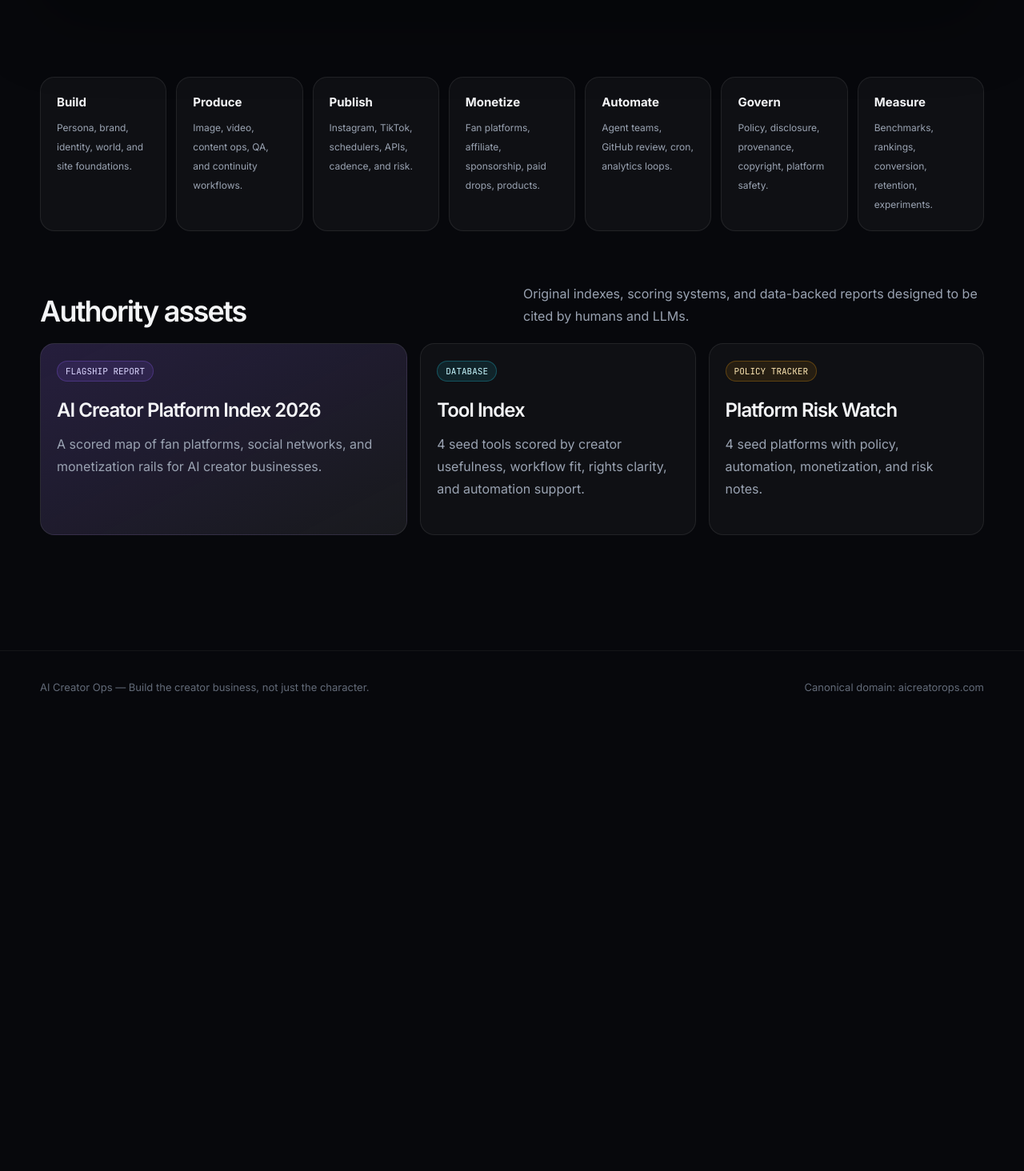
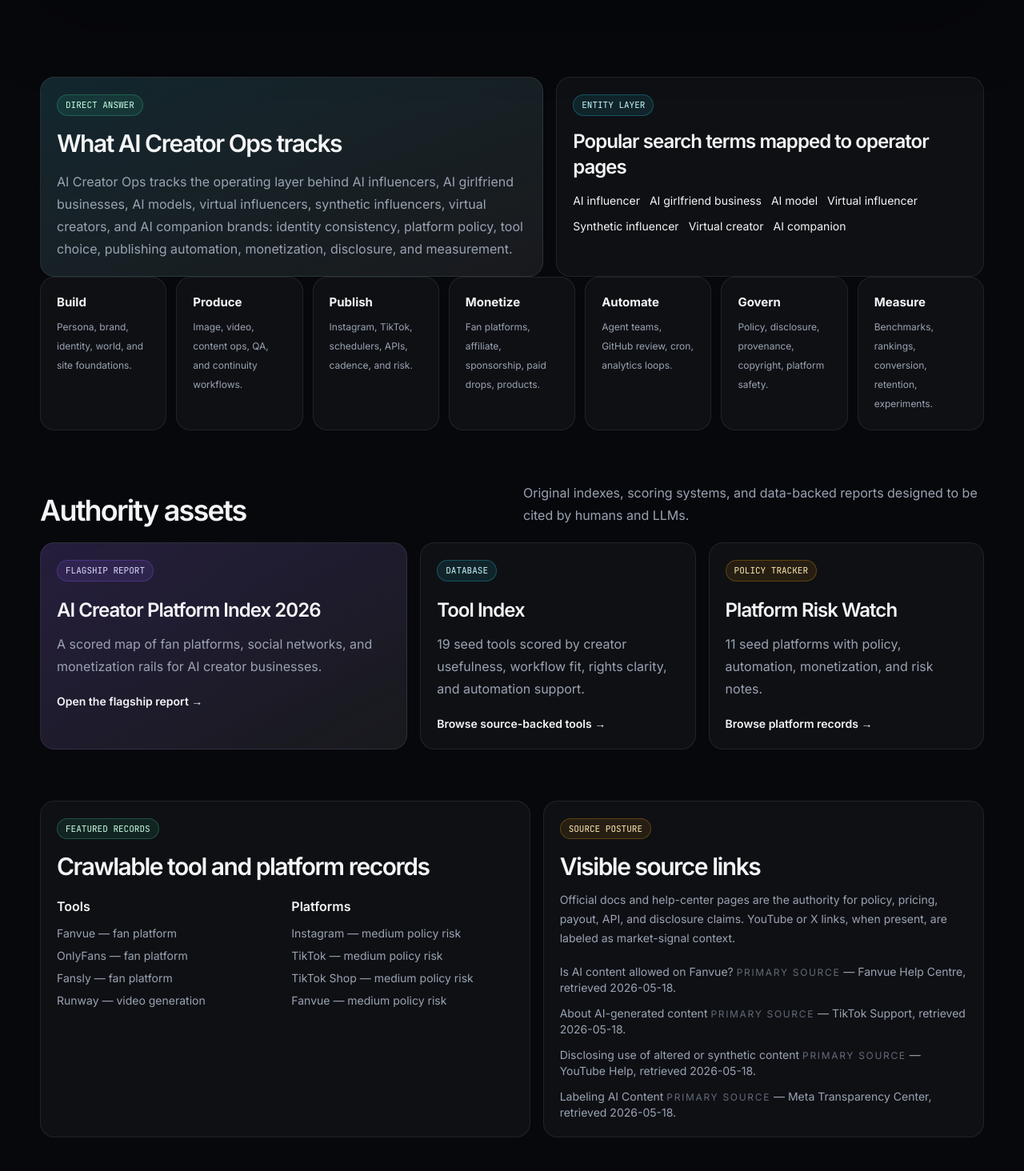
Before and after one commit to joewilsonai/ai-creator-ops, a Next.js app: page / in a window 1280 px wide. Shown: the part 786-2250 px from the top of the page at 80% size. Before the commit the page ends 1691 px from the top, so only its background shows below. Built offline with nearby package versions, Linux system fonts and the light colour scheme; no server answers.

Commit message:
Improve homepage SEO and citation surface

```diff
--- a/app/page.tsx
+++ b/app/page.tsx
@@ -1,5 +1,42 @@
+import type { Metadata } from 'next';
 import { Badge, Card } from '@/components/ui';
-import { getAllTools, getAllPlatforms } from '@/lib/data';
+import { getAllPlatforms, getAllTools, getSource } from '@/lib/data';
+
+const baseUrl = 'https://aicreatorops.com';
+
+export const metadata: Metadata = {
+  title: 'AI Creator Ops: AI Influencer, Virtual Creator, and AI Girlfriend Business Intelligence',
+  description:
+    'Source-backed operating intelligence for AI creator businesses, AI influencers, AI girlfriend brands, AI models, virtual influencers, synthetic influencers, automation, and monetization.',
+  alternates: { canonical: `${baseUrl}/` },
+  openGraph: {
+    title: 'AI Creator Ops',
+    description: 'Build the creator business, not just the character.',
+    url: `${baseUrl}/`,
+    type: 'website'
+  }
+};
+
+function sourceTypeLabel(sourceType: string) {
+  return sourceType === 'market_signal' ? 'market signal' : `${sourceType} source`;
+}
+
+const entityLinks = [
+  { label: 'AI influencer', href: '/glossary/ai-influencer' },
+  { label: 'AI girlfriend business', href: '/glossary/ai-girlfriend-business' },
+  { label: 'AI model', href: '/glossary/ai-model' },
+  { label: 'Virtual influencer', href: '/glossary/virtual-influencer' },
+  { label: 'Synthetic influencer', href: '/glossary/synthetic-influencer' },
+  { label: 'Virtual creator', href: '/glossary/virtual-creator' },
+  { label: 'AI companion', href: '/glossary/ai-companion' }
+];
+
+const homepageSourceIds = [
+  'fanvue-ai-content-allowed',
+  'tiktok-aigc-support',
+  'youtube-help-altered-synthetic-content',
+  'meta-labeling-ai-content-impact'
+];
 
 const pillars = [
   ['Build', 'Persona, brand, identity, world, and site foundations.'],
@@ -12,8 +49,13 @@
 ];
 
 export default function HomePage() {
-  const tools = getAllTools().slice(0, 4);
-  const platforms = getAllPlatforms().slice(0, 4);
+  const allTools = getAllTools();
+  const allPlatforms = getAllPlatforms();
+  const tools = allTools.slice(0, 4);
+  const platforms = allPlatforms.slice(0, 4);
+  const sources = homepageSourceIds
+    .map((sourceId) => getSource(sourceId))
+    .filter((source): source is NonNullable<ReturnType<typeof getSource>> => Boolean(source));
 
   return (
     <main>
@@ -45,7 +87,26 @@
         </div>
       </section>
 
-      <section className="wrap grid gap-3 md:grid-cols-7">
+      <section className="wrap grid gap-4 md:grid-cols-[1fr_.85fr]">
+        <Card className="bg-gradient-to-br from-[rgba(34,211,238,.12)] to-[rgba(255,255,255,.035)]">
+          <Badge tone="green">DIRECT ANSWER</Badge>
+          <h2 className="mt-4 text-3xl font-semibold tracking-[-.05em]">What AI Creator Ops tracks</h2>
+          <p className="mt-4 leading-7 text-[var(--muted)]">
+            AI Creator Ops tracks the operating layer behind AI influencers, AI girlfriend businesses, AI models, virtual influencers, synthetic influencers, virtual creators, and AI companion brands: identity consistency, platform policy, tool choice, publishing automation, monetization, disclosure, and measurement.
+          </p>
+        </Card>
+        <Card>
+          <Badge tone="cyan">ENTITY LAYER</Badge>
+          <h2 className="mt-4 text-2xl font-semibold tracking-[-.04em]">Popular search terms mapped to operator pages</h2>
+          <div className="mt-4 flex flex-wrap gap-3 text-sm">
+            {entityLinks.map((link) => (
+              <a key={link.href} className="text-[var(--cyan)]" href={link.href}>{link.label}</a>
+            ))}
+          </div>
+        </Card>
+      </section>
+
+      <section className="wrap mt-4 grid gap-3 md:grid-cols-7">
         {pillars.map(([title, text]) => <Card key={title} className="min-h-32"><b className="block text-[15px]">{title}</b><p className="mt-2 text-xs leading-6 text-[var(--muted)]">{text}</p></Card>)}
       </section>
 
@@ -56,10 +117,51 @@
         </div>
         <div className="grid gap-4 md:grid-cols-[1.2fr_.9fr_.9fr]">
           <Card className="min-h-60 bg-gradient-to-br from-[rgba(139,92,246,.18)] to-[rgba(255,255,255,.035)]">
-            <Badge>FLAGSHIP REPORT</Badge><h3 className="mt-5 text-2xl font-semibold tracking-[-.04em]">AI Creator Platform Index 2026</h3><p className="mt-3 leading-7 text-[var(--muted)]">A scored map of fan platforms, social networks, and monetization rails for AI creator businesses.</p>
+            <Badge>FLAGSHIP REPORT</Badge><h3 className="mt-5 text-2xl font-semibold tracking-[-.04em]"><a href="/reports/ai-creator-platform-index-2026">AI Creator Platform Index 2026</a></h3><p className="mt-3 leading-7 text-[var(--muted)]">A scored map of fan platforms, social networks, and monetization rails for AI creator businesses.</p>
+            <a className="mt-5 inline-block text-sm font-semibold text-[var(--cyan)]" href="/reports/ai-creator-platform-index-2026">Open the flagship report →</a>
           </Card>
-          <Card><Badge tone="cyan">DATABASE</Badge><h3 className="mt-5 text-2xl font-semibold tracking-[-.04em]">Tool Index</h3><p className="mt-3 leading-7 text-[var(--muted)]">{tools.length} seed tools scored by creator usefulness, workflow fit, rights clarity, and automation support.</p></Card>
-          <Card><Badge tone="amber">POLICY TRACKER</Badge><h3 className="mt-5 text-2xl font-semibold tracking-[-.04em]">Platform Risk Watch</h3><p className="mt-3 leading-7 text-[var(--muted)]">{platforms.length} seed platforms with policy, automation, monetization, and risk notes.</p></Card>
+          <Card><Badge tone="cyan">DATABASE</Badge><h3 className="mt-5 text-2xl font-semibold tracking-[-.04em]"><a href="/tools">Tool Index</a></h3><p className="mt-3 leading-7 text-[var(--muted)]">{allTools.length} seed tools scored by creator usefulness, workflow fit, rights clarity, and automation support.</p><a className="mt-5 inline-block text-sm font-semibold text-[var(--cyan)]" href="/tools">Browse source-backed tools →</a></Card>
+          <Card><Badge tone="amber">POLICY TRACKER</Badge><h3 className="mt-5 text-2xl font-semibold tracking-[-.04em]"><a href="/platforms">Platform Risk Watch</a></h3><p className="mt-3 leading-7 text-[var(--muted)]">{allPlatforms.length} seed platforms with policy, automation, monetization, and risk notes.</p><a className="mt-5 inline-block text-sm font-semibold text-[var(--cyan)]" href="/platforms">Browse platform records →</a></Card>
+        </div>
+      </section>
+
+      <section className="wrap pb-16">
+        <div className="grid gap-4 md:grid-cols-[1fr_.9fr]">
+          <Card>
+            <Badge tone="green">FEATURED RECORDS</Badge>
+            <h2 className="mt-4 text-3xl font-semibold tracking-[-.05em]">Crawlable tool and platform records</h2>
+            <div className="mt-5 grid gap-4 md:grid-cols-2">
+              <div>
+                <h3 className="font-semibold">Tools</h3>
+                <ul className="mt-3 space-y-2 text-sm text-[var(--muted)]">
+                  {tools.map((tool) => (
+                    <li key={tool.id}><a className="text-[var(--cyan)]" href={`/tools/${tool.id}`}>{tool.name}</a> — {tool.category.replaceAll('_', ' ')}</li>
+                  ))}
+                </ul>
+              </div>
+              <div>
+                <h3 className="font-semibold">Platforms</h3>
+                <ul className="mt-3 space-y-2 text-sm text-[var(--muted)]">
+                  {platforms.map((platform) => (
+                    <li key={platform.id}><a className="text-[var(--cyan)]" href={`/platforms/${platform.id}`}>{platform.name}</a> — {platform.policy_risk} policy risk</li>
+                  ))}
+                </ul>
+              </div>
+            </div>
+          </Card>
+          <Card>
+            <Badge tone="amber">SOURCE POSTURE</Badge>
+            <h2 className="mt-4 text-3xl font-semibold tracking-[-.05em]">Visible source links</h2>
+            <p className="mt-3 text-sm leading-6 text-[var(--muted)]">Official docs and help-center pages are the authority for policy, pricing, payout, API, and disclosure claims. YouTube or X links, when present, are labeled as market-signal context.</p>
+            <ul className="mt-5 space-y-3 text-sm text-[var(--muted)]">
+              {sources.map((source) => (
+                <li key={source.id}>
+                  <a className="text-[var(--cyan)]" href={source.url} rel="noopener noreferrer">{source.title}</a>{' '}
+                  <span className="text-xs uppercase tracking-[.14em] text-[var(--dim)]">{sourceTypeLabel(source.source_type)}</span> — {source.publisher}, retrieved {source.retrieved_at}.
+                </li>
+              ))}
+            </ul>
+          </Card>
         </div>
       </section>
     </main>
```
